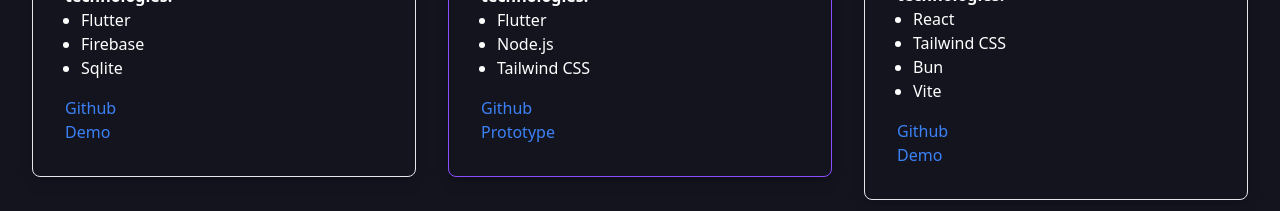
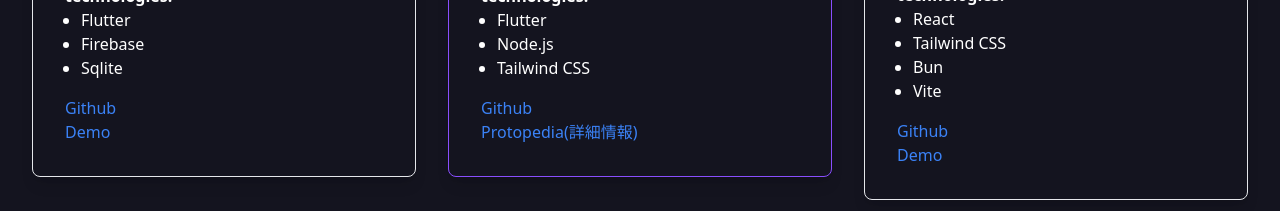
Before and after one commit to Fuuma0000/portfolio, a React (Vite) app: page / in a window 1280 px wide. Shown: the part 2920-3131 px from the top of the page. Built offline with nearby package versions, Linux system fonts and the light colour scheme.

Commit message:
feat: 表示を変更

```diff
--- a/src/components/Projects.tsx
+++ b/src/components/Projects.tsx
@@ -91,7 +91,7 @@ const Projects = ({ index }: { index: number }) => {
         },
         {
           url: 'https://protopedia.net/prototype/4905',
-          displayName: 'Prototype',
+          displayName: 'Protopedia(詳細情報)',
         },
       ],
     },
```
